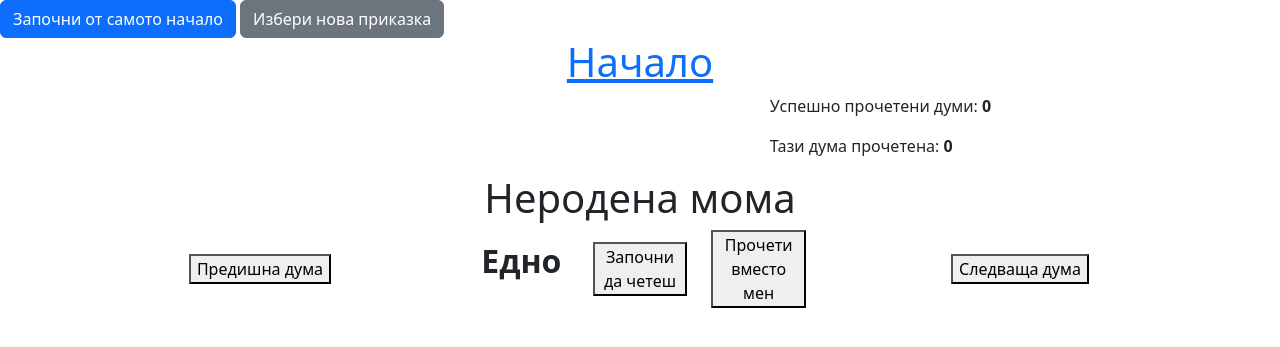
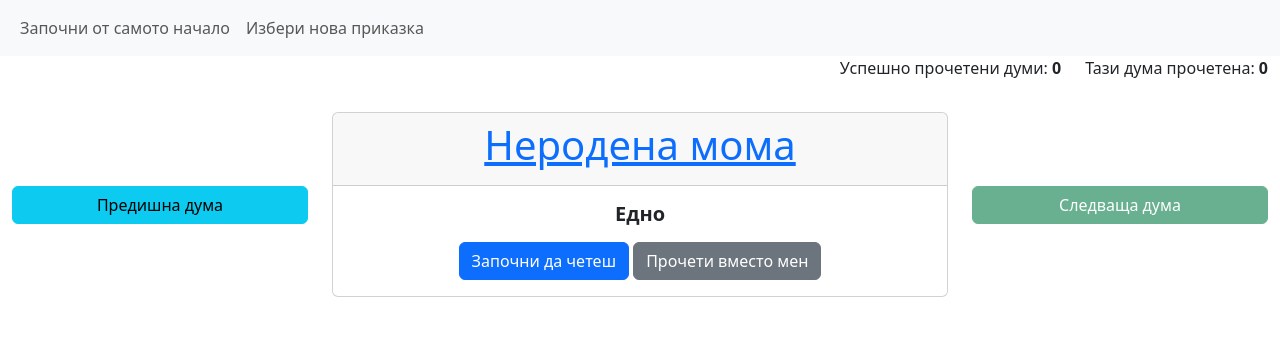
Before and after one commit to vaskoninov/teacherReader, a Django app: the page made by templates/fairytale.html in a window 1280 px wide. Shown: the top 347 px of the page. Run offline with Django 5.2, Linux system fonts and the light colour scheme; data comes from the database, SQL or seed files in the repository.

Commit message:
some fixes and beautifying

```diff
--- a/templates/fairytale.html
+++ b/templates/fairytale.html
@@ -4,52 +4,67 @@
 {% block title %} {{ title }} {% endblock %}
 <!-- Display recognized text -->
 {% block main_content %}
-    <a class="btn btn-primary" href="{% url 'fairy-tale-chooser' %}">Започни от самото начало</a>
-    <a class="btn btn-secondary" href="{% url 'new-fairy-tale' %}">Избери нова приказка</a>
-    <h1 class="text-center"><a href="{% url 'teacher-reader' slug=slug %}">Начало</a></h1>
-    <div class="d-flex container justify-content-end">
-        <div class="row">
+
+
+    <div class="container-fluid">
+        <!-- First Row: Displaying words count -->
+        <div class="row justify-content-end align-items-center mb-3">
+            <div class="col-auto">
                 <p>Успешно прочетени думи: <strong>{{ guessed_words }}</strong></p>
+            </div>
+            <div class="col-auto">
                 <p>Тази дума прочетена: <strong id="numberOfWords">0</strong></p>
             </div>
         </div>
-    <div class="container text-center">
-        <h1>{{ title }}</h1>
-        <div class="row align-items-center">
-            <div class="col">
-                <form action="{% url 'previous-word' slug=slug%}">
+        <div class="d-flex justify-content-center">
+            <div id="goodAlert" class="alert alert-success" role="alert" style="display: none">
+                <h4 class="alert-heading">Чудесно!</h4>
+                <p>Ти успя да прочетеш думата "{{ word }}"!</p>
+                <hr>
+                <p class="mb-0">Може да потренираш с нея или да преминеш на следващата!</p>
+            </div>
+        </div>
+        <!-- Second Row: Buttons and Card Layout -->
+        <div class="row text-center align-items-center">
+            <!-- Previous Word Button -->
+            <div class="col-md-3 mb-3 mb-md-0">
+                <form action="{% url 'previous-word' slug=slug %}">
                     {% csrf_token %}
-                    <button type="submit">Предишна дума</button>
+                    <button class="btn btn-info w-100" type="submit">Предишна дума</button>
                 </form>
             </div>
-            <div class="col">
-                <div class="container text-center">
-                    <div class="row align-items-center">
-                        <div class="col">
-                            <h2><strong id="currentWord">{{ word }}</strong></h2>
+
+            <!-- Card with Word Details -->
+            <div class="col-md-6 mb-3 mb-md-0">
+                <div class="card">
+                    <div class="card-header">
+                        <a href="{% url 'teacher-reader' slug=slug %}">
+                            <h1>{{ title }}</h1>
+                        </a>
+                    </div>
+                    <div class="card-body">
+                        <h5 class="card-title"><strong id="currentWord">{{ word }}</strong></h5>
                         <p id="recognized-text"></p>
-                        </div>
-                        <div class="col">
-                            <button id="speech-btn" onclick="toggleRecognition()">Започни да четеш</button>
-                        </div>
-                        <div class="col">
-                            <button id="reading-btn" onclick="readWord()">Прочети вместо мен</button>
+                        <button class="btn btn-primary" id="speech-btn" onclick="toggleRecognition()">Започни да четеш
+                        </button>
+                        <button class="btn btn-secondary" id="reading-btn" onclick="readWord()">Прочети вместо мен
+                        </button>
                         <audio id="audio-player" controls style="display: none;"></audio>
                     </div>
                 </div>
             </div>
 
-
-            </div>
-            <div class="col">
-                <form action="{% url 'next-word' slug=slug%}">
+            <!-- Next Word Button -->
+            <div class="col-md-3">
+                <form action="{% url 'next-word' slug=slug %}">
                     {% csrf_token %}
                     <input type="hidden" name="pk" value="{{ pk }}">
-                    <button type="submit">Следваща дума</button>
+                    <button id="nextWord" class="btn btn-success w-100" type="submit" disabled>Следваща дума</button>
                 </form>
             </div>
         </div>
     </div>
+
 
 {% endblock %}
 
--- a/templates/layout.html
+++ b/templates/layout.html
@@ -5,8 +5,10 @@
     <title>{% block title %}{% endblock %}</title>
     <link href="https://cdn.jsdelivr.net/npm/bootstrap@5.3.3/dist/css/bootstrap.min.css" rel="stylesheet"
           integrity="sha384-QWTKZyjpPEjISv5WaRU9OFeRpok6YctnYmDr5pNlyT2bRjXh0JMhjY6hW+ALEwIH" crossorigin="anonymous">
+    <script src="https://cdn.jsdelivr.net/npm/bootstrap@5.3.3/dist/js/bootstrap.bundle.min.js"></script>
 </head>
 <body>
+{% include 'partials/navigation.html' %}
 {% block main_content %}
 
 {% endblock %}
--- /dev/null
+++ b/templates/partials/navigation.html
@@ -0,0 +1,21 @@
+<nav class="navbar navbar-expand-lg bg-body-tertiary">
+  <div class="container-fluid">
+{#    <a class="navbar-brand" href="#">Navbar</a>#}
+    <button class="navbar-toggler" type="button" data-bs-toggle="collapse" data-bs-target="#navbarNav" aria-controls="navbarNav" aria-expanded="false" aria-label="Toggle navigation">
+      <span class="navbar-toggler-icon"></span>
+    </button>
+    <div class="collapse navbar-collapse" id="navbarNav">
+      <ul class="navbar-nav">
+        <li class="nav-item">
+          <a class="nav-link" href="{% url 'fairy-tale-chooser' %}">Започни от самото начало</a>
+        </li>
+        <li class="nav-item">
+          <a class="nav-link" href="{% url 'new-fairy-tale' %}">Избери нова приказка</a>
+        </li>
+{#        <li class="nav-item">#}
+{#          <a class="nav-link disabled" aria-disabled="true">Disabled</a>#}
+{#        </li>#}
+      </ul>
+    </div>
+  </div>
+</nav>
```
Also changed, not shown: static_files/js/scripts.js (+16 -1 lines), templates/chooser.html (+8 -5 lines), db.sqlite3. Lines whose indentation alone changed are shown as unchanged.
